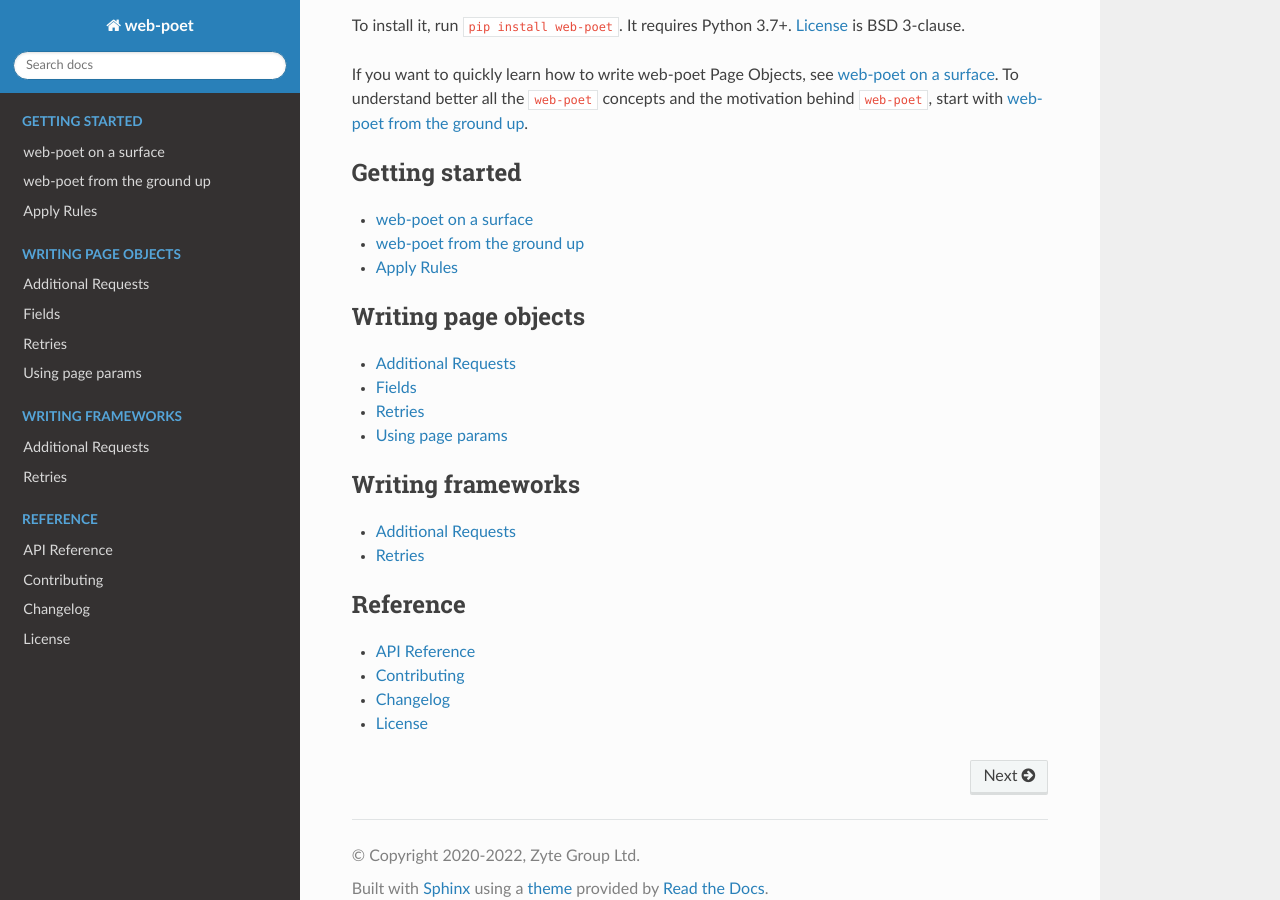
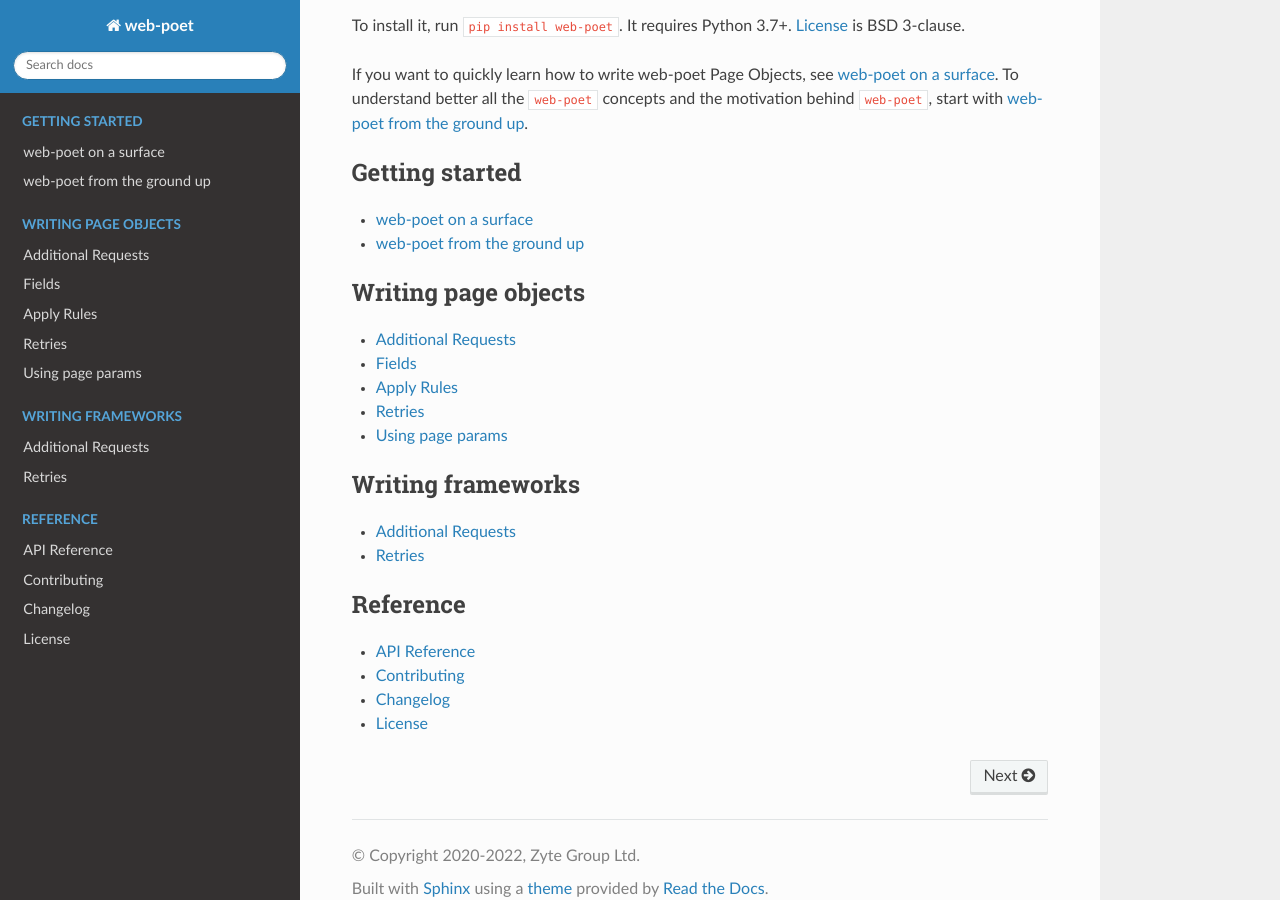
Before and after one commit to scrapinghub/web-poet, a Sphinx documentation site: the page built from docs/index.rst, in a window 1280 px wide and 900 px high, scrolled down 491 px. Built offline with Sphinx 7.4.7 and the Read the Docs theme 2.0.0, drawn with Linux system fonts in a browser that asks for light colours; part of the change alters nothing that is shown.

```diff
--- a/docs/index.rst
+++ b/docs/index.rst
@@ -33,7 +33,6 @@ and the motivation behind ``web-poet``, start with :ref:`from-ground-up`.
 
    intro/tutorial
    intro/from-ground-up
-   intro/rules
 
 .. toctree::
    :caption: Writing page objects
@@ -41,6 +40,7 @@ and the motivation behind ``web-poet``, start with :ref:`from-ground-up`.
 
    page-objects/additional-requests
    page-objects/fields
+   page-objects/rules
    page-objects/retries
    page-objects/page-params
 
```
Also changed, not shown: docs/page-objects/rules.rst (renamed from docs/intro/rules.rst).
